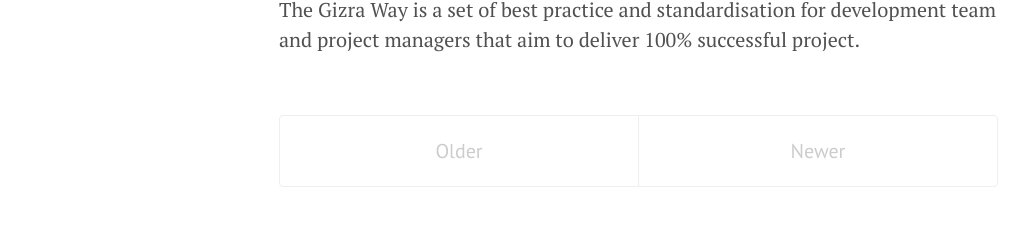
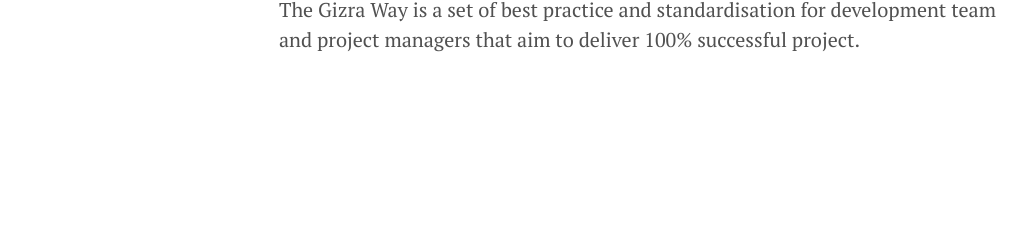
Before and after one commit to kazabooboo/TheGizraWay, a Jekyll site: the page built from src/index.html, in a window 1280 px wide. Shown: the part 137-363 px from the top of the page, without its empty margins (1-1030 px from the left). Built offline with Jekyll 4.4.1, drawn with Linux system fonts in a browser that asks for light colours; Markdown is read by kramdown in place of the engine named in the settings; the list of posts is cut into pages by our own code.

Commit message:
Remove posts and pagination

```diff
--- a/src/index.html
+++ b/src/index.html
@@ -5,38 +5,3 @@ title: Home
 
 The Gizra Way is a set of best practice and standardisation for development team
 and project managers that aim to deliver 100% successful project.
-
-<div class="posts">
-  {% for post in paginator.posts %}
-  <div class="post">
-    <h1 class="post-title">
-      <a href="{{ post.url }}">
-        {{ post.title }}
-      </a>
-    </h1>
-
-    <span class="post-date">{{ post.date | date_to_string }}</span>
-
-    {{ post.excerpt }}
-
-    <a href="{{ post.url }}">Read more &raquo;</a>
-  </div>
-  {% endfor %}
-</div>
-
-<div class="pagination">
-  {% if paginator.next_page %}
-    <a class="pagination-item older" href="/page{{paginator.next_page}}">Older</a>
-  {% else %}
-    <span class="pagination-item older">Older</span>
-  {% endif %}
-  {% if paginator.previous_page %}
-    {% if paginator.page == 2 %}
-      <a class="pagination-item newer" href="/">Newer</a>
-    {% else %}
-      <a class="pagination-item newer" href="/page{{paginator.previous_page}}">Newer</a>
-    {% endif %}
-  {% else %}
-    <span class="pagination-item newer">Newer</span>
-  {% endif %}
-</div>
```
